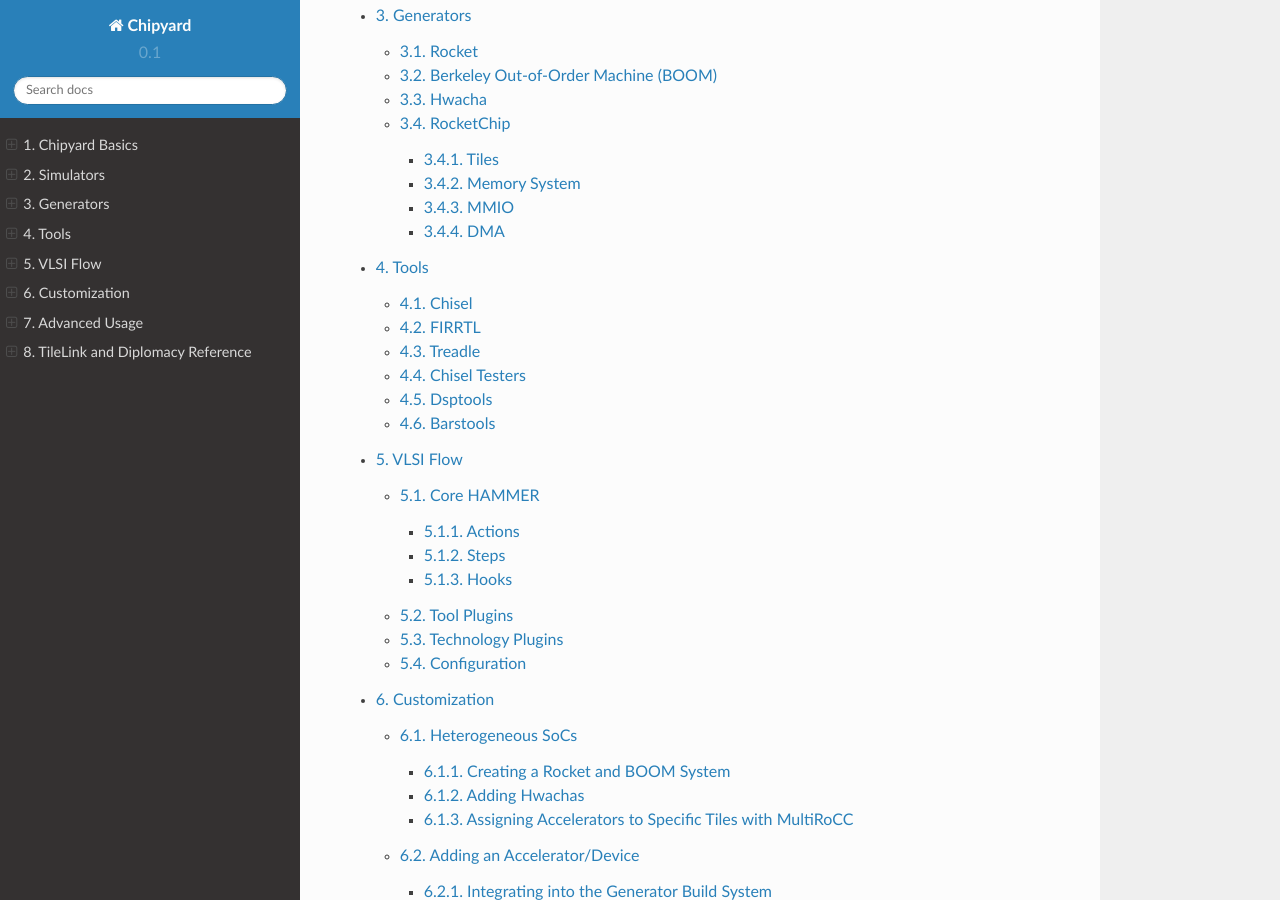
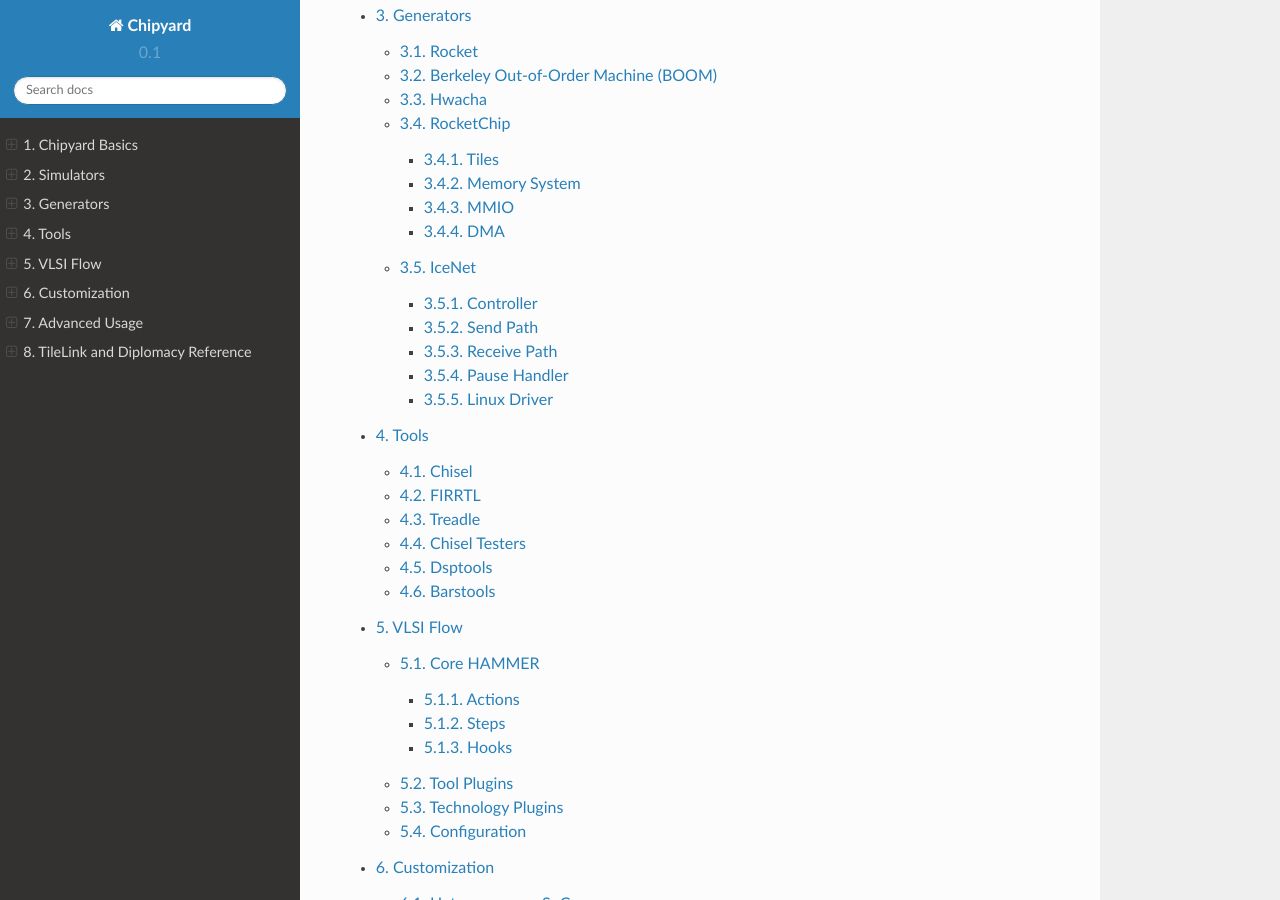
Before and after one commit to ucb-bar/chipyard, a Sphinx documentation site: the page built from docs/index.rst, in a window 1280 px wide and 900 px high, scrolled down 2407 px. Built offline with Sphinx 7.4.7 and the Read the Docs theme 2.0.0, drawn with Linux system fonts in a browser that asks for light colours; some of the changed lines change nothing that is shown.

Commit message:
add section on IceNet [ci skip]

```diff
--- /dev/null
+++ b/docs/Generators/IceNet.rst
@@ -0,0 +1,73 @@
+IceNet
+======
+
+IceNet is a library of Chisel designs related to networking. The main component
+of IceNet is IceNIC, a network interface controller that is used primarily
+in `FireSim <https://fires.im/>`_. A diagram of IceNet's microarchitecture
+is shown below.
+
+.. image:: ../_static/images/nic-design.png
+
+There are four basic parts of the NIC: the :ref:`Controller`, which takes requests
+from and sends responses to the CPU; the :ref:`Send Path`, which reads data from
+memory and sends it out to the network; the :ref:`Receive Path`, which receives
+data from the network and writes it to memory; and, optionally,
+the :ref:`Pause Handler`, which generates Ethernet pause frames for the purpose
+of flow control.
+
+Controller
+----------
+
+The controller exposes a set of MMIO registers to the CPU. The device driver
+writes to registers to request that packets be sent or to provide memory
+locations to write received data to. Upon the completion of a send request or
+packet receive, the controller sends an interrupt to the CPU, which clears
+the completion by reading from another register.
+
+Send Path
+---------
+
+The send path begins at the reader, which takes requests from the controller
+and reads the data from memory.
+
+Since TileLink responses can come back out-of-order, we use a reservation
+queue to reorder responses so that the packet data can be sent out in the
+proper order.
+
+The packet data then goes to an arbiter, which can arbitrate access to the
+outbound network interface between the NIC and one or more "tap in" interfaces,
+which come from other hardware modules that may want to send Ethernet packets.
+By default, there are no tap in interfaces, so the arbiter simply passes
+the output of the reservation buffer through.
+
+Receive Path
+------------
+
+The receive path begins with the packet buffer, which buffers data coming
+in from the network. If there is insufficient space in the buffer, it will
+drop data at packet granularity to ensure that the NIC does not deliver
+incomplete packets.
+
+From the packet buffer, the data can optionally go to a network tap, which
+examines the Ethernet header and select packets to be redirected from the NIC
+to external modules through one or more "tap out" interfaces. By default, there
+are no tap out interfaces, so the data will instead go directly to the writer,
+which writes the data to memory and then sends a completion to the controller.
+
+Pause Handler
+-------------
+
+IceNIC can be configured to have pause handler, which sits between the
+send and receive paths and the Ethernet interface. This module tracks the
+occupancy of the receive packet buffer. If it sees the buffer filling up, it
+will send an `Ethernet pause frame <https://en.wikipedia.org/wiki/Ethernet_flow_control#Pause_frame>`_
+out to the network to block further packets from being sent. If the NIC receives
+an Ethernet pause frame, the pause handler will block sending from the NIC.
+
+Linux Driver
+------------
+
+The default Linux configuration provided by `firesim-software <https://github.com/firesim/firesim-software>`_
+contains an IceNet driver. If launch a FireSim image that has IceNIC on it,
+the driver will automatically detect the device, and you will be able to use
+the full Linux networking stack in userspace.
--- a/docs/Generators/index.rst
+++ b/docs/Generators/index.rst
@@ -15,3 +15,4 @@
    BOOM
    Hwacha
    RocketChip
+   IceNet
```
Also changed, not shown: docs/_static/images/nic-design.png (added).
